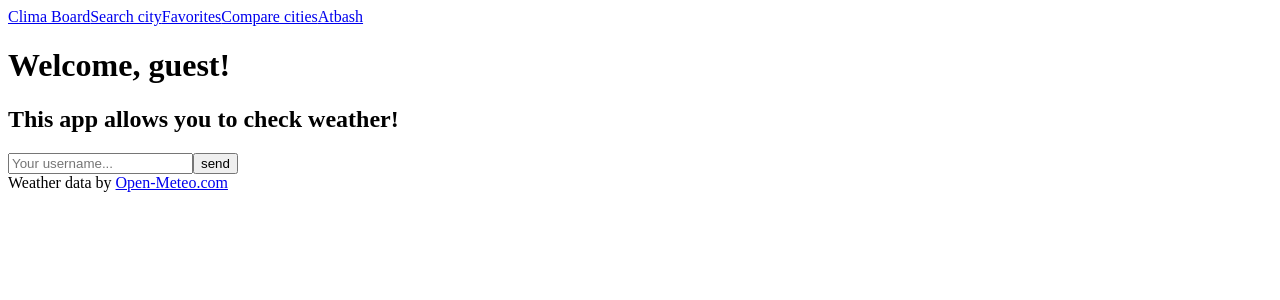
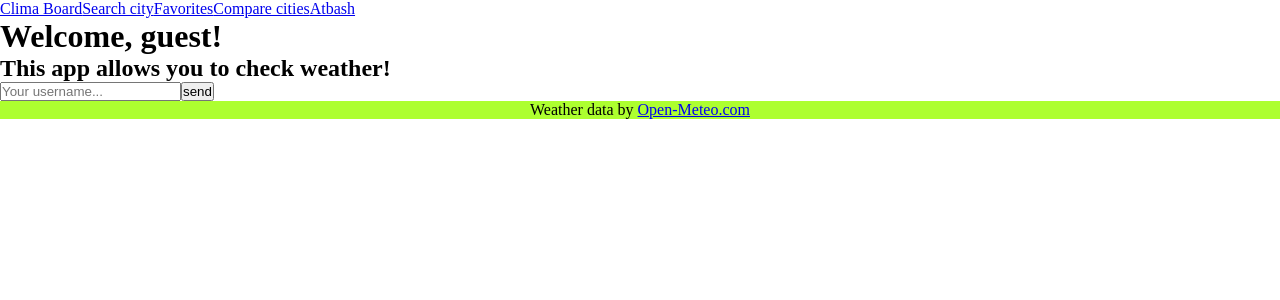
Before and after one commit to Sanzake/kodcode_git, a React (Vite) app in the folder week22/ClimaBoard/frontend/: page / in a window 1280 px wide. Shown: the top 300 px of the page. Built offline with nearby package versions, Linux system fonts and the light colour scheme.

Commit message:
Add styles to footer

```diff
--- /dev/null
+++ b/week22/ClimaBoard/frontend/src/components/Layout/Footer/Footer.css
@@ -0,0 +1,4 @@
+.footer {
+    text-align: center;
+    background-color: greenyellow;
+}
--- a/week22/ClimaBoard/frontend/src/components/Layout/Footer/Footer.tsx
+++ b/week22/ClimaBoard/frontend/src/components/Layout/Footer/Footer.tsx
@@ -1,5 +1,8 @@
+import "./Footer.css"
+
 export default function Footer() {
     return (
-        <div>Weather data by {" "}<a href="https://open-meteo.com/" target="_blank">Open-Meteo.com</a></div>
+        <div className="footer">Weather data by {" "}<a href="https://open-meteo.com/" target="_blank">Open-Meteo.com</a>
+        </div>
     )
 }
--- /dev/null
+++ b/week22/ClimaBoard/frontend/src/index.css
@@ -0,0 +1,5 @@
+*, *::before, ::after {
+    margin: 0;
+    padding: 0;
+    box-sizing: border-box
+}
--- a/week22/ClimaBoard/frontend/src/main.tsx
+++ b/week22/ClimaBoard/frontend/src/main.tsx
@@ -1,6 +1,7 @@
 import { createRoot } from 'react-dom/client'
 import { BrowserRouter } from 'react-router'
 import App from './App.tsx'
+import "./index.css"
 
 const rootElement = document.getElementById("root")
 
```
